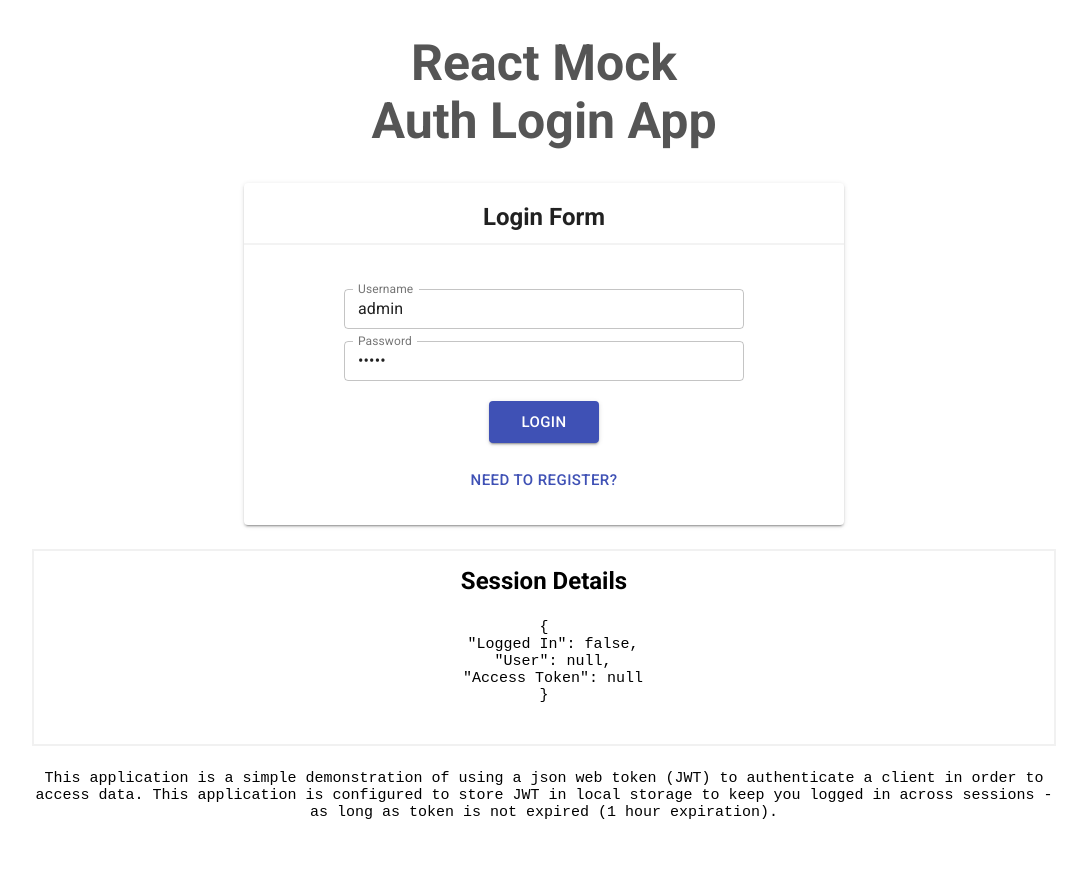
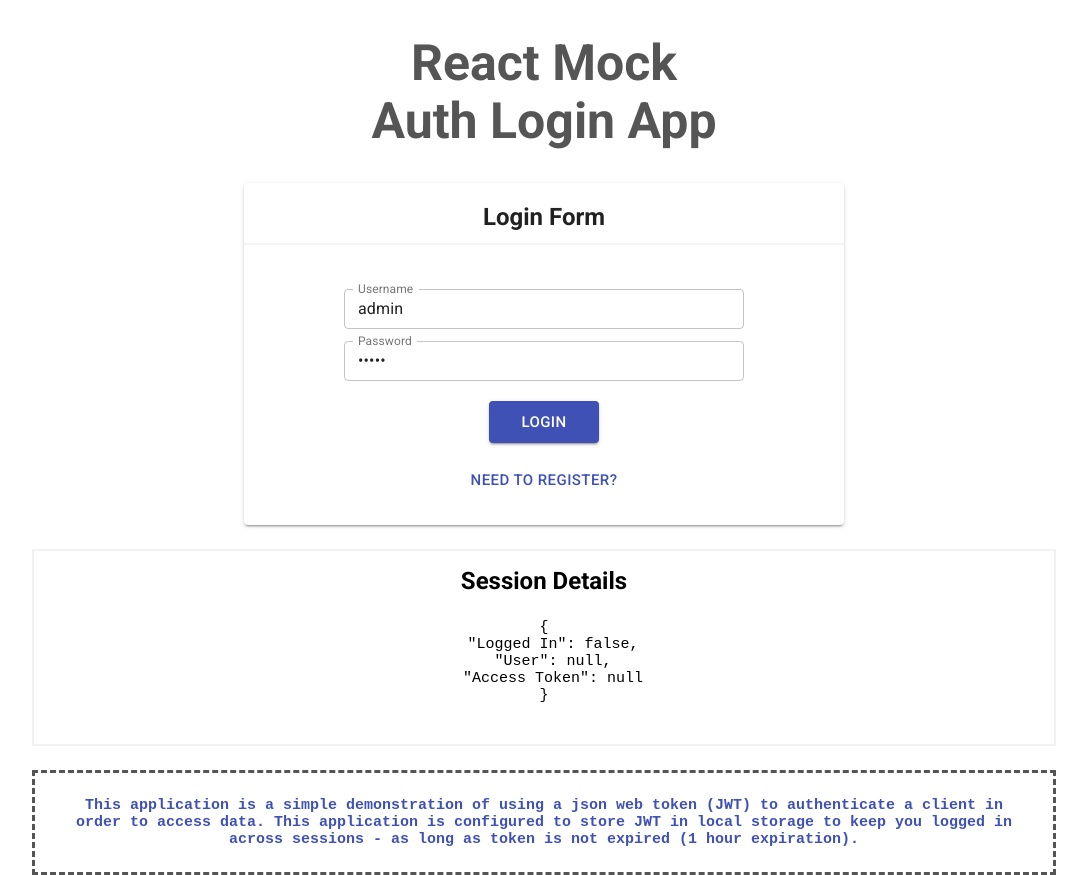
Before and after one commit to KMathisGit/jwt-auth-demo, a React (Create React App) app: page /login in a window 1280 px wide. Shown: the whole page, without its empty margins (96-1183 px from the left). Before the commit the page ends 834 px from the top, so only its background shows below. Built offline with nearby package versions, Linux system fonts and the light colour scheme.

Commit message:
Some slight changes for tighter UI

```diff
--- a/mockData.js
+++ b/mockData.js
@@ -11,8 +11,6 @@ const companies = [
   { id: 1, name: "Company A", address: "1234 Company Street" },
   { id: 2, name: "Company B", address: "4567 Company Street" },
   { id: 3, name: "Company C", address: "2345 Company Street" },
-  { id: 4, name: "Company D", address: "3456 Company Street" },
-  { id: 5, name: "Company E", address: "5678 Company Street" },
 ];
 
 module.exports = {
--- a/src/App.css
+++ b/src/App.css
@@ -67,3 +67,12 @@ pre {
   white-space: -o-pre-wrap;
   word-wrap: break-word;
 }
+
+.app-description {
+  border: 3px dashed #555;
+  color: #3f51b5;
+  padding: 24px;
+  box-sizing: border-box;
+  overflow: hidden;
+  font-weight: bold;
+}
--- a/src/App.js
+++ b/src/App.js
@@ -1,9 +1,9 @@
-import React, { useContext, useEffect } from "react";
+import React, { useContext, useEffect, useState } from "react";
 import "./App.css";
 import { Switch, Route } from "react-router-dom";
+import Home from "./Home";
+import Login from "./Login";
 import Register from "./Register";
-import Login from "./Login";
-import Companies from "./Companies";
 import { UserContext } from "./UserContext";
 import { validateToken, setAuthToken } from "./api/Api";
 import SessionDetails from "./SessionDetails";
@@ -11,6 +11,7 @@ import NotFound from "./NotFound";
 
 function App() {
   const { userContext, setUserContext } = useContext(UserContext);
+  const [checkingToken, setCheckingToken] = useState(true);
   const accessToken = localStorage.getItem("access_token");
 
   const setDefaultLoggedOut = () => {
@@ -23,24 +24,27 @@ function App() {
 
   useEffect(() => {
     if (accessToken) {
+      setAuthToken(accessToken);
       validateToken(accessToken).then((response) => {
         if (response && response.status === 200) {
           setUserContext({
             isLoggedIn: true,
             user: response.data.username,
           });
-          setAuthToken(accessToken);
+          setCheckingToken(false);
         } else {
           setDefaultLoggedOut();
         }
+        setCheckingToken(false);
       });
     } else {
       setDefaultLoggedOut();
+      setCheckingToken(false);
     }
   }, []);
 
   // check if accessToken is valid
-  if (!userContext) return null;
+  if (checkingToken) return null;
 
   return (
     <div className="App">
@@ -51,7 +55,7 @@ function App() {
         <Route
           path="/"
           exact
-          render={(props) => <Companies {...props} userContext={userContext} />}
+          render={(props) => <Home {...props} userContext={userContext} />}
         />
         <Route
           path="/login"
@@ -68,7 +72,7 @@ function App() {
         <Route component={NotFound} />
       </Switch>
       <SessionDetails userContext={userContext} accessToken={accessToken} />
-      <pre>
+      <pre className="app-description">
         This application is a simple demonstration of using a json web token
         (JWT) to authenticate a client in order to access data. This application
         is configured to store JWT in local storage to keep you logged in across
--- a/src/Companies.js
+++ b/src/Home.js
@@ -11,7 +11,7 @@ import {
 } from "@material-ui/core";
 import { getCompanies } from "./api/Api";
 
-function Users({ history, userContext }) {
+function Home({ history, userContext }) {
   const [companiesState, setCompaniesState] = useState(null);
 
   if (!userContext || !userContext.isLoggedIn) {
@@ -34,10 +34,10 @@ function Users({ history, userContext }) {
 
       {companiesState && companiesState.length > 0 && (
         <>
-          <pre>
+          <h3>
             Below is a table of data that can only by retrieved with a valid JWT
             present in the request headers.
-          </pre>
+          </h3>
           <TableContainer component={Paper} elevation={2}>
             <Table aria-label="simple table">
               <TableHead>
@@ -67,4 +67,4 @@ function Users({ history, userContext }) {
   );
 }
 
-export default Users;
+export default Home;
--- a/src/index.css
+++ b/src/index.css
@@ -2,8 +2,7 @@
   box-sizing: border-box;
 }
 
-html,
-body {
+html {
   height: 100%;
 }
 
```
